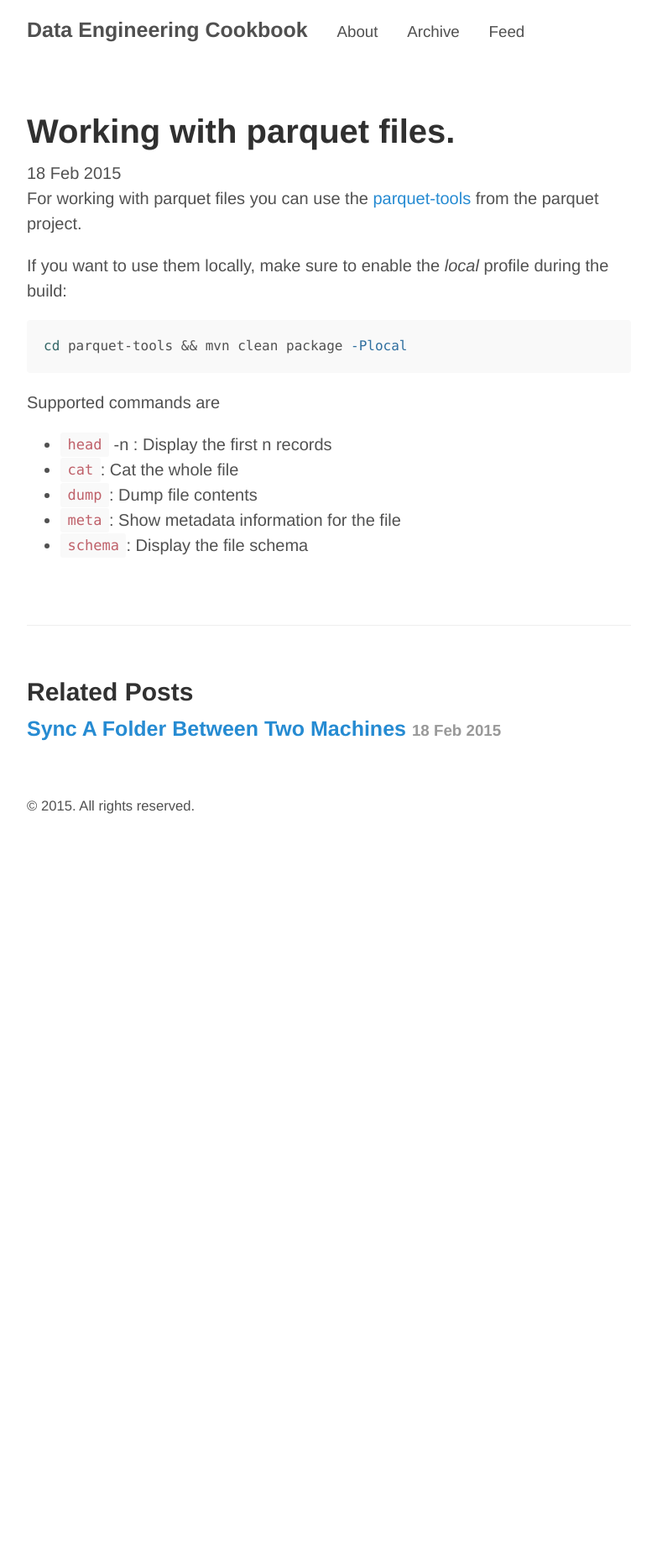
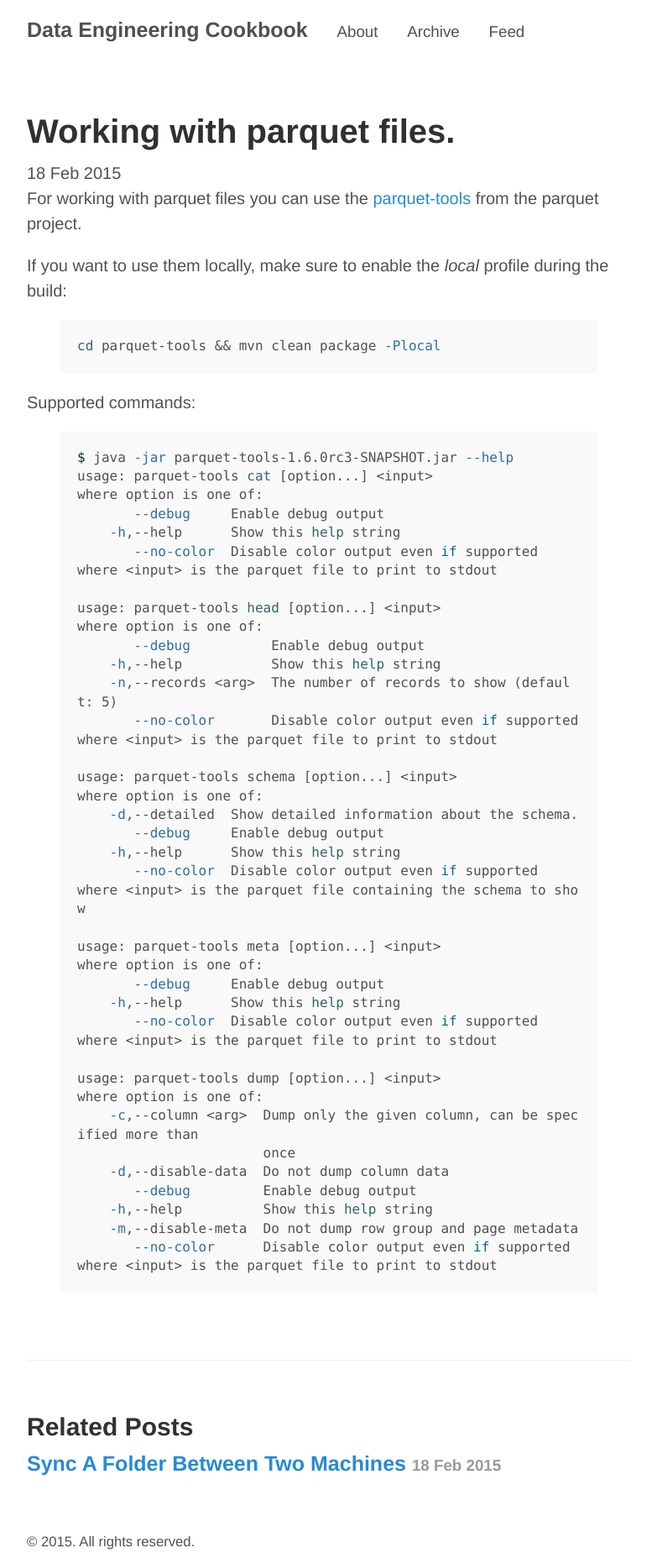
Before and after one commit to HelmutZechmann/HelmutZechmann.github.io, a Jekyll site: the page built from _posts/2015-02-18-working-with-parquet.md, in a window 1280 px wide. Shown: the whole page at 84% size, without its empty margins (248-1031 px from the left). Built offline with Jekyll 4.4.1, drawn with Linux system fonts in a browser that asks for light colours; before the commit the page ends 973 px from its top, so only the background shows below that.

Commit message:
Add content.

````diff
--- a/_config.yml
+++ b/_config.yml
@@ -6,7 +6,7 @@ relative_permalinks: true
 title:            Data Engineering Cookbook
 tagline:          The Jekyll Butler
 url:              http://getpoole.com
-paginate:         1
+paginate:         2
 baseurl:          /
 author:
   name:           Helmut Zechmann
--- a/_posts/2015-02-18-working-with-parquet.md
+++ b/_posts/2015-02-18-working-with-parquet.md
@@ -8,14 +8,54 @@ For working with parquet files you can use the [parquet-tools](https://github.co
 
 If you want to use them locally, make sure to enable the *local* profile during the build:
 
-```bash
+{% highlight bash %}
 cd parquet-tools && mvn clean package -Plocal
-```
+{% endhighlight %}
 
-Supported commands are
+Supported commands:
 
-* ```head``` -n <number of records>: Display the first n records
-* ```cat```: Cat the whole file
-* ```dump```: Dump file contents
-* ```meta```: Show metadata information for the file
-* ```schema```: Display the  file schema
+{% highlight bash %}
+
+$ java -jar parquet-tools-1.6.0rc3-SNAPSHOT.jar --help
+usage: parquet-tools cat [option...] <input>
+where option is one of:
+       --debug     Enable debug output
+    -h,--help      Show this help string
+       --no-color  Disable color output even if supported
+where <input> is the parquet file to print to stdout
+
+usage: parquet-tools head [option...] <input>
+where option is one of:
+       --debug          Enable debug output
+    -h,--help           Show this help string
+    -n,--records <arg>  The number of records to show (default: 5)
+       --no-color       Disable color output even if supported
+where <input> is the parquet file to print to stdout
+
+usage: parquet-tools schema [option...] <input>
+where option is one of:
+    -d,--detailed  Show detailed information about the schema.
+       --debug     Enable debug output
+    -h,--help      Show this help string
+       --no-color  Disable color output even if supported
+where <input> is the parquet file containing the schema to show
+
+usage: parquet-tools meta [option...] <input>
+where option is one of:
+       --debug     Enable debug output
+    -h,--help      Show this help string
+       --no-color  Disable color output even if supported
+where <input> is the parquet file to print to stdout
+
+usage: parquet-tools dump [option...] <input>
+where option is one of:
+    -c,--column <arg>  Dump only the given column, can be specified more than
+                       once
+    -d,--disable-data  Do not dump column data
+       --debug         Enable debug output
+    -h,--help          Show this help string
+    -m,--disable-meta  Do not dump row group and page metadata
+       --no-color      Disable color output even if supported
+where <input> is the parquet file to print to stdout
+
+{% endhighlight %}
````
